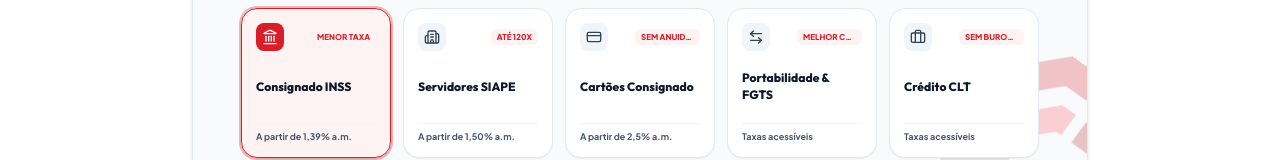
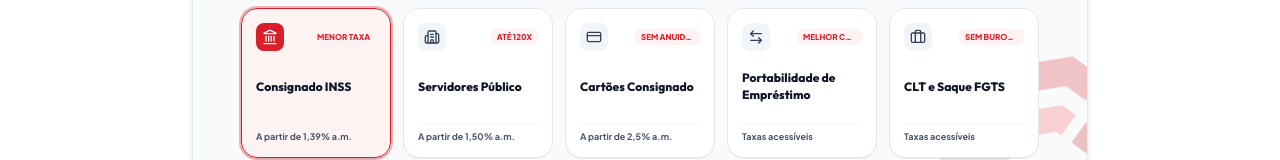
Before and after one commit to LeBronTech/CreditasBSB, a React (Vite) app: page / in a window 1280 px wide. Shown: the part 761-921 px from the top of the page. Built offline with nearby package versions, Linux system fonts and the light colour scheme.

Commit message:
feat: add calculation-specific interest rates
Introduce `calculationMonthlyRate` to support accurate simulator math while maintaining original display rates. Also, refine UI labels for consistency.

```diff
--- a/src/components/Hero.tsx
+++ b/src/components/Hero.tsx
@@ -83,10 +83,10 @@ export const Hero: React.FC<HeroProps> = ({
     isWhatsAppOnly?: boolean;
   }[] = [
     { id: 'inss', label: 'Consignado INSS', rate: 'A partir de 1,39% a.m.', tag: 'Menor Taxa', icon: Landmark },
-    { id: 'siape', label: 'Servidores SIAPE', rate: 'A partir de 1,50% a.m.', tag: 'Até 120x', icon: Building2 },
+    { id: 'siape', label: 'Servidores Público', rate: 'A partir de 1,50% a.m.', tag: 'Até 120x', icon: Building2 },
     { id: 'cartao', label: 'Cartões Consignado', rate: 'A partir de 2,5% a.m.', tag: 'Sem anuidade', icon: CreditCard },
-    { id: 'portabilidade_fgts', label: 'Portabilidade & FGTS', rate: 'Taxas acessíveis', tag: 'Melhor Condição', icon: ArrowLeftRight, isWhatsAppOnly: true },
-    { id: 'clt', label: 'Crédito CLT', rate: 'Taxas acessíveis', tag: 'Sem burocracia', icon: Briefcase, isWhatsAppOnly: true },
+    { id: 'portabilidade_fgts', label: 'Portabilidade de Empréstimo', rate: 'Taxas acessíveis', tag: 'Melhor Condição', icon: ArrowLeftRight, isWhatsAppOnly: true },
+    { id: 'clt', label: 'CLT e Saque FGTS', rate: 'Taxas acessíveis', tag: 'Sem burocracia', icon: Briefcase, isWhatsAppOnly: true },
   ];
 
   const handleServiceClick = (svc: typeof quickServices[0]) => {
--- a/src/components/Simulator.tsx
+++ b/src/components/Simulator.tsx
@@ -75,9 +75,12 @@ export const Simulator: React.FC<SimulatorProps> = ({ selectedCategory, onSelect
   // Effective amount for calculation (ensure at least minAmount or fallback)
   const effectiveAmount = amount > 0 ? amount : config.minAmount;
 
+  // Rate used in calculation (maintains displayed rate while using adjusted factor e.g. 1.55% for 1.50%)
+  const calculationRate = config.calculationMonthlyRate ?? (config.monthlyRate + 0.05);
+
   // Calculations
-  const installment = calculateMonthlyInstallment(effectiveAmount, months, config.monthlyRate);
-  const totalSavings = calculateSavingsComparedToBank(effectiveAmount, months, config.monthlyRate);
+  const installment = calculateMonthlyInstallment(effectiveAmount, months, calculationRate);
+  const totalSavings = calculateSavingsComparedToBank(effectiveAmount, months, calculationRate);
 
   const whatsappUrl = generateWhatsAppLink({
     name: customerName,
--- a/src/data.ts
+++ b/src/data.ts
@@ -26,9 +26,10 @@ export const LOAN_CATEGORIES: Record<string, LoanCategoryConfig> = {
     maxMonths: 108,
     defaultMonths: 84,
     monthlyRate: 1.39,
+    calculationMonthlyRate: 1.44,
     annualRate: 17.98,
     popularMonths: [24, 36, 48, 60, 72, 84, 96, 108],
-    description: 'Crédito com desconto em folha para aposentados e pensionistas do INSS com a menor taxa do mercado. Sem consulta ao SPC/Serasa e liberação rápida via PIX.',
+    description: 'Crédito com desconto em folha para aposentados e pensionistas do INSS com a menor taxa do mercado. Sem consulta ao SPC/Serasa e liberação rápida em conta.',
     requirements: [
       'Aposentado ou Pensionista do INSS',
       'Margem consignável disponível',
@@ -48,6 +49,7 @@ export const LOAN_CATEGORIES: Record<string, LoanCategoryConfig> = {
     maxMonths: 120,
     defaultMonths: 96,
     monthlyRate: 1.50,
+    calculationMonthlyRate: 1.55,
     annualRate: 19.56,
     popularMonths: [24, 36, 48, 60, 72, 84, 96, 120],
     description: 'Linhas exclusivas para servidores públicos (SIAPE, federais, estaduais e distritais) em até 120 meses com taxas diferenciadas.',
@@ -70,6 +72,7 @@ export const LOAN_CATEGORIES: Record<string, LoanCategoryConfig> = {
     maxMonths: 84,
     defaultMonths: 84,
     monthlyRate: 2.50,
+    calculationMonthlyRate: 2.55,
     annualRate: 34.49,
     popularMonths: [24, 36, 48, 60, 84],
     description: 'Cartão de Crédito Consignado e Cartão Benefício exclusivos. Permite sacar até 100% do limite em dinheiro na conta além de oferecer descontos e benefícios.',
@@ -190,7 +193,7 @@ export const FAQ_ITEMS = [
   },
   {
     question: 'Cartão consignado?',
-    answer: 'É um cartão sem anuidade com margem extra exclusiva de 5%, que permite sacar até 100% do limite em dinheiro na conta além de oferecer descontos benefícios. Também temos taxas atrativas nessa modalidade.'
+    answer: 'É um cartão sem anuidade com margem extra exclusiva de 5%, que permite sacar até 100% do limite em dinheiro na conta além de oferecer descontos e benefícios. Também temos taxas atrativas nessa modalidade.'
   },
   {
     question: 'Quem está com margem negativa ou sem margem?',
--- a/src/types.ts
+++ b/src/types.ts
@@ -12,6 +12,7 @@ export interface LoanCategoryConfig {
   maxMonths: number;
   defaultMonths: number;
   monthlyRate: number; // e.g. 1.39%
+  calculationMonthlyRate?: number; // calculation rate in simulator
   annualRate: number;
   popularMonths: number[];
   description: string;
```
